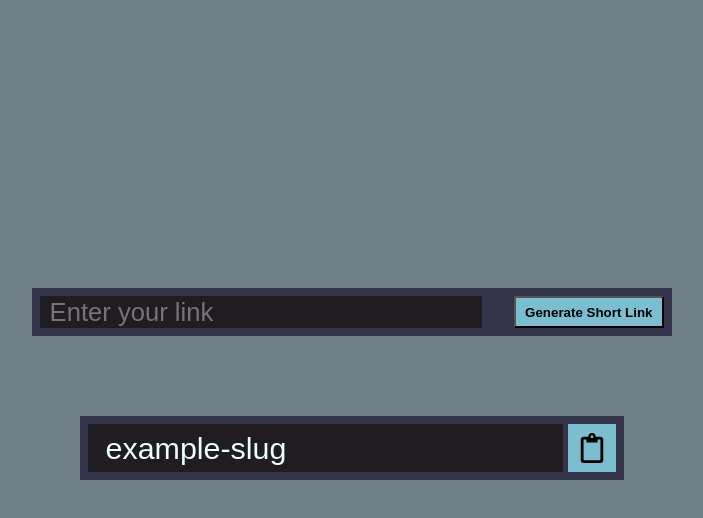
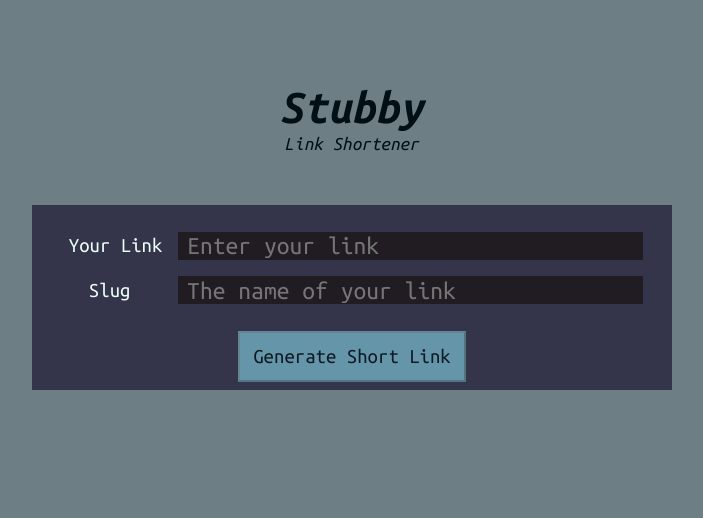
Before and after one commit to FooOperator/stubby, a Next.js app: page / in a window 1280 px wide. Shown: the top 518 px of the page, without its empty margins (288-991 px from the left). Built offline with nearby package versions, Linux system fonts and the light colour scheme.

Commit message:
added validators to fields improved styling added fieldset for slug prevention of whitespace inside values styling is pretty much done

```diff
--- /dev/null
+++ b/src/db/constants.ts
@@ -0,0 +1 @@
+export const MAX_SLUG_LENGTH = 1000;
--- a/src/pages/index.tsx
+++ b/src/pages/index.tsx
@@ -1,54 +1,102 @@
-import type { NextPage } from 'next'
-import Head from 'next/head'
-import Image from 'next/image'
-import { useState } from 'react';
+import type { NextPage } from 'next';
+import Head from 'next/head';
+import Image from 'next/image';
+import { useEffect, useState } from 'react';
 import { FaRegClipboard } from 'react-icons/fa';
+import { MAX_SLUG_LENGTH } from '../db/constants';
 import styles from '../styles/Home.module.css';
+import { isLinkValid, isSlugValid } from '../utils/validators';
 
 const Home: NextPage = () => {
-
+  const [canSubmit, setCanSubmit] = useState(false);
   const [link, setLink] = useState<string>('');
-  const [shortLink, setSlug] = useState<string>('example-slug');
+  const [slug, setSlug] = useState<string>('');
+  const [shortLink, setShortLink] = useState<string>('');
 
   const handleSubmit = (e: React.FormEvent<HTMLFormElement>) => {
-    e.preventDefault()
-    console.log('submit')
+    e.preventDefault();
+    console.log('submit');
   }
 
-  const handleChangeOnLink = (e: React.ChangeEvent<HTMLInputElement>) => {
-    setLink(e.target.value);
+  useEffect(() => {
+    setCanSubmit(isLinkValid(link) && isSlugValid(slug));
+  }, [link, slug]);
+
+  const handleCopyToClipboard = () => {
+    alert(`${link} copied!`);
+    navigator.clipboard.writeText(shortLink);
+  }
+
+  const handleLinkChange = (e: React.ChangeEvent<HTMLInputElement>) => {
+    setLink(e.target.value.trim());
+  }
+
+  const handleSlugChange = (e: React.ChangeEvent<HTMLInputElement>) => {
+    setSlug(e.target.value.trim());
   }
 
   return (
     <div className={styles.wrapper}>
       <Head>
-        <title>Home</title>
+        <title>Stubby - link shortener</title>
+        <link rel="preconnect" href="https://fonts.googleapis.com" />
+        <link rel="preconnect" href="https://fonts.gstatic.com" />
+        <link href="https://fonts.googleapis.com/css2?family=Ubuntu+Mono:ital,wght@0,400;0,700;1,400;1,700&display=swap" rel="stylesheet" />
+        {/* // TODO: Refactor line above into document link instead of page document. */}
       </Head>
       <div className={styles['main-element']}>
+        <div className={styles['header']} >
+          <h1>Stubby</h1>
+          <legend>Link Shortener</legend>
+        </div>
         <form onSubmit={handleSubmit} className={styles['form']}>
-          <div className={styles['input-button-row']}>
-            <input
-              type="text"
-              value={link}
-              className={styles['input-link']}
-              onChange={handleChangeOnLink}
-              placeholder="Enter your link"
-            />
-            <button className={styles['submit-btn']}>Generate Short Link</button>
+          <div className={styles['fieldsets']}>
+            <fieldset className={styles['fieldset']}>
+              <label className={styles['label']} htmlFor="f122e2">
+                Your Link
+              </label>
+              <input
+                id="f122e2"
+                type="text"
+                value={link}
+                className={styles['field']}
+                onChange={handleLinkChange}
+                placeholder="Enter your link"
+              />
+            </fieldset>
+            <fieldset className={styles['fieldset']}>
+              <label className={styles['label']} htmlFor="d122e2">
+                Slug
+              </label>
+              <input
+                id='d122e2'
+                type="text"
+                value={slug}
+                className={styles['field']}
+                onChange={handleSlugChange}
+                placeholder="The name of your link"
+              />
+            </fieldset>
           </div>
+          <button
+            className={styles['submit-btn']}
+            disabled={!canSubmit}
+          >
+            Generate Short Link
+          </button>
         </form>
         {
           shortLink &&
           <div className={styles['shortened-link']}>
             <input className={styles['shortened-link--text']} value={shortLink} readOnly />
-            <div className={styles['clipboard-btn']}>
+            <button className={styles['clipboard-btn']} onClick={() => handleCopyToClipboard()}>
               <FaRegClipboard size={30} className={styles['clipboard-btn-icon']} />
-            </div>
+            </button>
           </div>
         }
       </div>
     </div>
-  )
+  );
 }
 
 export default Home;
--- a/src/styles/Home.module.css
+++ b/src/styles/Home.module.css
@@ -6,11 +6,32 @@
   background-color: var(--slate-grey);
 }
 
+.header {
+  width: 100%;
+  align-items: center;
+  justify-content: center;
+  font-style: italic;
+  margin: auto;
+  color: var(--rich-black);
+  text-align: center;
+  margin: 0;
+}
+
+.header > h1 {
+  font-size: 3rem;
+  margin: 0.2rem auto;
+}
+
+.header > legend {
+  font-size: 1.2rem;
+  margin: 0.2rem auto;
+}
+
 .main-element {
   max-width: 40em;
   min-width: 40em;
-  max-height: 20em;
-  min-height: 20em;
+  max-height: 40em;
+  min-height: 40em;
 }
 
 .main-element,
@@ -26,37 +47,72 @@
 }
 
 .form {
-  margin-top: 3em;
+  margin-top: 3rem;
   background-color: var(--space-cadet);
 }
 
-.input-button-row {
+.fieldsets {
+  display: flex;
+  flex-direction: column;
+  padding: 1.2rem;
+}
+
+.fieldset {
   display: flex;
   padding: 0.5rem;
+  border: none;
+  vertical-align: middle;
 }
 
-.input-link {
+.field {
   font-size: 1.6rem;
-  flex-basis: 90%;
+  flex-basis: 80%;
   background-color: var(--raisin-black);
   border: none;
   color: var(--azure-x);
   text-indent: 0.5rem;
   padding: 0.1rem;
+  margin-left: auto;
+}
+
+.field:invalid {
+  border-color: var(--red-pigment);
+  color: var(--red-pigment);
+}
+
+.label {
+  color: var(--azure-x);
+  text-align: center;
+  flex-basis: 10%;
+  font-size: 1.3rem;
+  margin-right: 0.4rem;
+  white-space: nowrap;
+  margin: auto;
 }
 
 .submit-btn {
-  flex-basis: 30%;
-  background: none;
-  margin-left: 2rem;
-  font-weight: bold;
+  margin: auto;
+  margin-bottom: 0.5rem;
+  padding: 0.8rem;
   background-color: var(--dark-sky-blue);
+  color: var(--rich-black);
+  font-size: 1.3rem;
 }
 
-.submit-btn:hover {
+.submit-btn:enabled:hover {
   cursor: pointer;
   color: var(--azure-x);
   background-color: var(--celadon-blue);
+}
+
+.submit-btn:disabled {
+  cursor: not-allowed;
+  color: var(--rich-black);
+  opacity: 0.7;
+}
+
+.submit-btn:disabled:hover {
+  cursor: not-allowed;
 }
 
 .shortened-link {
@@ -65,7 +121,7 @@
   padding: 0.5rem;
   justify-content: center;
   margin: auto 3rem;
-  margin-top: 5rem;
+  margin-top: 2rem;
   align-items: center;
   vertical-align: middle;
 }
--- a/src/styles/globals.css
+++ b/src/styles/globals.css
@@ -14,6 +14,9 @@ body {
   --celadon-blue: #087ca7;
   --dark-sky-blue: #7abed0;
   --slate-grey: #6e7e85;
+  --rich-black: #001014;
+  --red-pigment: #f13030;
+  --ubuntu-mono: "Ubuntu Mono", monospace;
 }
 
 a {
@@ -23,4 +26,5 @@ a {
 
 * {
   box-sizing: border-box;
+  font-family: var(--ubuntu-mono);
 }
--- /dev/null
+++ b/src/utils/validators.ts
@@ -0,0 +1,11 @@
+import { MAX_SLUG_LENGTH } from "../db/constants";
+
+const slugInvalidCharacters = /(\s)/
+
+export const isLinkValid = (link: string): boolean => {
+    return /^(http|https):\/\/[^ "]+$/.test(link);
+}
+
+export const isSlugValid = (slug: string): boolean => {
+    return slug.length > 0 && slug.length < MAX_SLUG_LENGTH && !slugInvalidCharacters.test(slug);
+}
```
